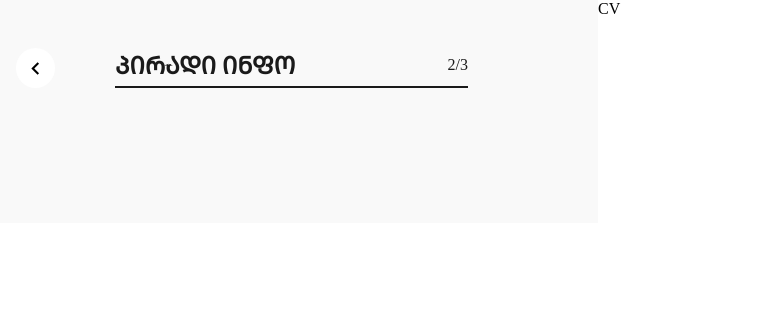
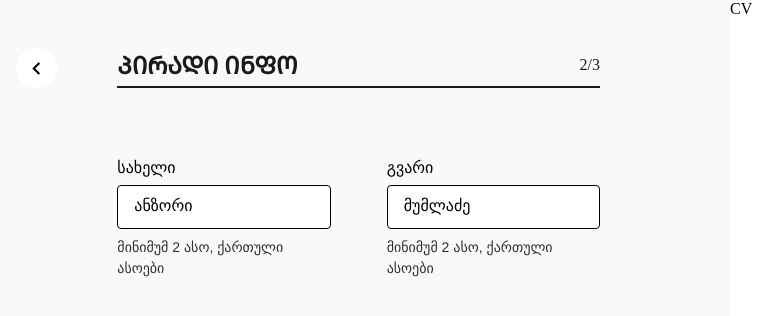
Before and after one commit to beqa200/team-5, a React (Vite) app: page /PersonalInfo in a window 1280 px wide. Shown: the top 316 px of the page, without its empty margins (32-816 px from the left). Built offline with nearby package versions, Linux system fonts and the light colour scheme.

Commit message:
style: create Name and surrname

```diff
--- /dev/null
+++ b/src/components/PersonalInfoForm.tsx
@@ -0,0 +1,99 @@
+import styled from 'styled-components'
+
+function PersonalInfoForm() {
+  return (
+    <Container>
+      <NamesDiv>
+        <NameLeft>
+          <label>სახელი</label>
+          <input type="text" placeholder='ანზორი' />
+          <span>მინიმუმ 2 ასო, ქართული ასოები</span>
+        </NameLeft>
+
+        <SurnameRight>
+        <label>გვარი</label>
+          <input type="text" placeholder='მუმლაძე' />
+          <span>მინიმუმ 2 ასო, ქართული ასოები</span>
+        </SurnameRight>
+      </NamesDiv>
+    </Container>
+  )
+}
+
+export default PersonalInfoForm
+
+const Container = styled.div`
+  width: 100%;
+  display: flex;
+  justify-content: center;
+  align-items: center;
+`
+
+const NamesDiv = styled.div`
+  display: flex;
+  gap: 0.5rem;
+  width: 100%;
+`
+
+const NameLeft = styled.div`
+  display: flex;
+  justify-content: center;
+  flex-direction: column;
+  gap: 0.5rem;
+  width: 100%;
+  padding-right: 1.5rem;
+
+  input{
+    padding: 0.8125rem 0.875rem 0.875rem 1rem;
+    border-radius: 0.25rem;
+    border: 1px solid black;
+  }
+  input::placeholder{
+    color: #000;
+    font-family: "Helvetica Neue";
+    font-size: 1rem;
+    font-style: normal;
+    font-weight: 400;
+    line-height: 1.3125rem;
+  }
+
+  span{
+    color: var(---500, #2E2E2E);
+    font-family: "Helvetica Neue";
+    font-size: 0.875rem;
+    font-style: normal;
+    font-weight: 300;
+    line-height: 1.3125rem;
+  }
+`
+const SurnameRight = styled.div`
+  display: flex;
+  justify-content: center;
+  flex-direction: column;
+  gap: 0.5rem;
+  width: 100%;
+  padding-left: 1.5rem;
+
+    input{
+    padding: 0.8125rem 0.875rem 0.875rem 1rem;
+    border-radius: 0.25rem;
+    border: 1px solid black;
+  }
+  input::placeholder{
+    color: #000;
+    font-family: "Helvetica Neue";
+    font-size: 1rem;
+    font-style: normal;
+    font-weight: 400;
+    line-height: 1.3125rem;
+  }
+
+  span{
+    color: var(---500, #2E2E2E);
+    font-family: "Helvetica Neue";
+    font-size: 0.875rem;
+    font-style: normal;
+    font-weight: 300;
+    line-height: 1.3125rem;
+  }
+`
--- a/src/pages/PersonalInfo.tsx
+++ b/src/pages/PersonalInfo.tsx
@@ -1,6 +1,7 @@
 import styled from "styled-components";
 import BackArrowButton from "../components/BackArrowButton";
 import PageNameDiv from "../components/PageNameDiv";
+import PersonalInfoForm from "../components/PersonalInfoForm";
 
 export default function PersonalInfo() {
   return (
@@ -10,7 +11,7 @@ export default function PersonalInfo() {
         <BackArrowButton />
         <ContentDiv>
         <PageNameDiv pageName={"ᲞᲘᲠᲐᲓᲘ ᲘᲜᲤᲝ"} pageNumber={2}/>
-
+          <PersonalInfoForm />
         </ContentDiv>
       </LeftDiv>
       <RightComponent>CV</RightComponent>
```
